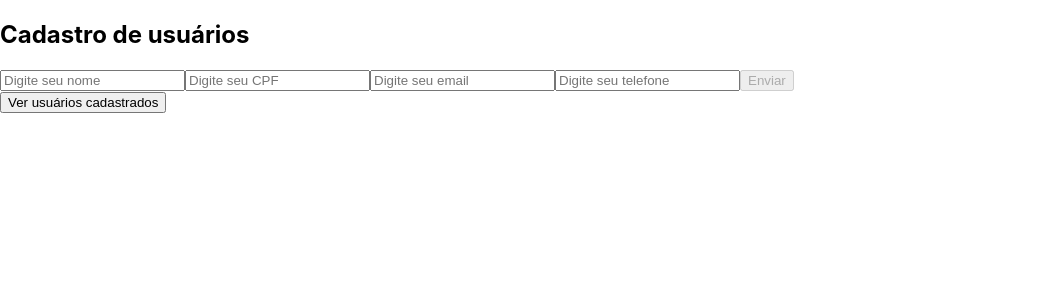
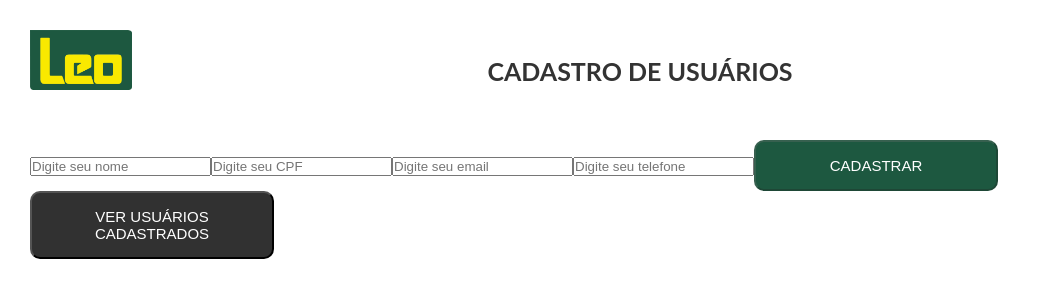
Before and after one commit to alvescesar/leo-madeiras-challenge, a React (Create React App) app: page / in a window 1280 px wide. Shown: the top 300 px of the page, without its empty margins (0-1061 px from the left). Built offline with nearby package versions, Linux system fonts and the light colour scheme; the HTML template or start-up script is replaced by a standard one.

Commit message:
Header && button styles added

```diff
--- a/src/components/Header.js
+++ b/src/components/Header.js
@@ -1,9 +1,12 @@
 import React from 'react';
+
+import LeoLogo from '../assets/leo-logo.png';
 
 function Header({ title }) {
   return (
-    <header>
-      <h1>{title}</h1>
+    <header className="header">
+      <img src={LeoLogo} alt="logomarca Leo Madeiras" className="header__logo-box" />
+      <h1 className="header__text-box">{title}</h1>
     </header>
   );
 }
--- a/src/index.css
+++ b/src/index.css
@@ -1,13 +1,107 @@
+*,
+*::before,
+*::after {
+  box-sizing: inherit;
+  margin: 0;
+  padding: 0; }
+
+html {
+  font-size: 62.5%; }
+
 body {
-  margin: 0;
-  font-family: -apple-system, BlinkMacSystemFont, 'Segoe UI', 'Roboto', 'Oxygen',
-    'Ubuntu', 'Cantarell', 'Fira Sans', 'Droid Sans', 'Helvetica Neue',
-    sans-serif;
-  -webkit-font-smoothing: antialiased;
-  -moz-osx-font-smoothing: grayscale;
-}
+  box-sizing: border-box;
+  height: 100vh;
+  width: 100vw; }
 
-code {
-  font-family: source-code-pro, Menlo, Monaco, Consolas, 'Courier New',
-    monospace;
-}
+body {
+  color: #333;
+  font-family: 'Lato', sans-serif;
+  font-weight: 400;
+  line-height: 1.7;
+  padding: 3rem; }
+
+.heading-primary {
+  backface-visibility: hidden;
+  color: #000000;
+  margin-bottom: 6rem;
+  text-transform: uppercase; }
+  .heading-primary--main {
+    display: block;
+    font-size: 4rem;
+    font-weight: 400; }
+  .heading-primary--sub {
+    display: block;
+    font-size: 2rem;
+    font-weight: 700; }
+
+.btn {
+  border-radius: 1rem;
+  display: inline-block;
+  font-size: 1.5rem;
+  padding: 1.5rem 4rem;
+  position: relative;
+  text-decoration: none;
+  text-transform: uppercase;
+  transition: all 0.2s;
+  width: 20%; }
+  .btn:hover {
+    box-shadow: 0 1rem 2rem rgba(0, 0, 0, 0.2);
+    transform: translateY(-0.5rem); }
+    .btn:hover::after {
+      opacity: 0;
+      transform: scaleX(1.5) scaleY(2); }
+  .btn:active {
+    box-shadow: 0 0.5rem 1rem rgba(0, 0, 0, 0.2);
+    transform: translateY(-0.3rem); }
+  .btn--primary {
+    background-color: #1d5840;
+    color: #FFFFFF; }
+    .btn--primary::after {
+      background-color: #FFFFFF; }
+  .btn--secondary {
+    background-color: #e3b500;
+    color: #000000; }
+    .btn--secondary::after {
+      background-color: #000000; }
+  .btn--grey {
+    background-color: #313131;
+    color: #FFFFFF; }
+    .btn--grey::after {
+      background-color: #313131; }
+
+.header {
+  background-color: #FFFFFF;
+  background-position: top;
+  background-size: cover;
+  height: 10vh;
+  margin-bottom: 3rem;
+  position: relative; }
+  .header__logo-box {
+    position: absolute;
+    width: 8vw; }
+  .header__text-box {
+    font-size: 2.5rem;
+    left: 50%;
+    text-align: center;
+    text-transform: uppercase;
+    top: 25%;
+    transform: translate(-50%);
+    position: absolute; }
+
+.footer {
+  position: relative;
+  width: 50vw; }
+  .footer__button-box {
+    display: flex;
+    justify-content: space-between; }
+
+.main-container {
+  display: flex;
+  flex-direction: column;
+  transform: translate(50%, 50%);
+  width: 50vw; }
+  .main-container--animation {
+    animation: fadeInBottom 1s ease-in; }
+
+table th, td {
+  font-size: 2rem; }
--- a/src/pages/Directory.js
+++ b/src/pages/Directory.js
@@ -27,7 +27,11 @@ function Directory() {
         })
       )}
       <Link to="/">
-        <button onClick={() => removeLocalStorage('userToEdit')}>
+        <button
+          type="button"
+          className="btn btn--grey"
+          onClick={() => removeLocalStorage('userToEdit')}
+        >
           Cadastrar novo usuário
         </button>
       </Link>
--- a/src/pages/Home.js
+++ b/src/pages/Home.js
@@ -86,19 +86,25 @@ function Home() {
         {toCreateOrToEdit ? (
           <button
             type="submit"
+            className="btn btn--secondary"
             disabled={isDisabled}
             onClick={() => handleUpdate(userToEdit.index, values)}
           >
             Atualizar
           </button>
         ) : (
-          <button type="submit" disabled={isDisabled} onClick={handleSubmit}>
-            Enviar
+          <button
+            type="submit"
+            className="btn btn--primary"
+            disabled={isDisabled}
+            onClick={handleSubmit}
+          >
+            Cadastrar
           </button>
         )}
       </form>
       <Link to="/directory">
-        <button type="button">Ver usuários cadastrados</button>
+        <button type="button" className="btn btn--grey">Ver usuários cadastrados</button>
       </Link>
     </section>
   );
```
